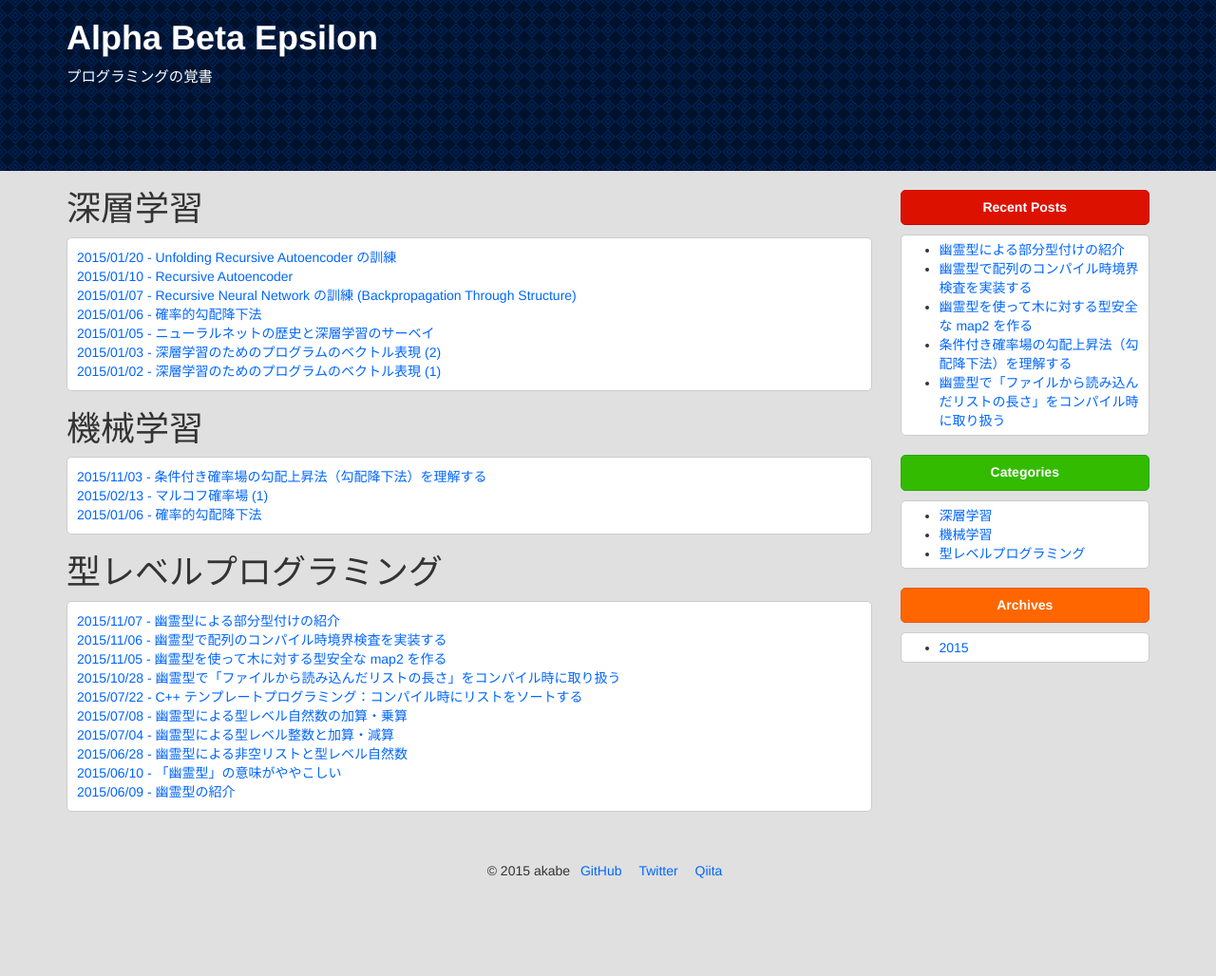
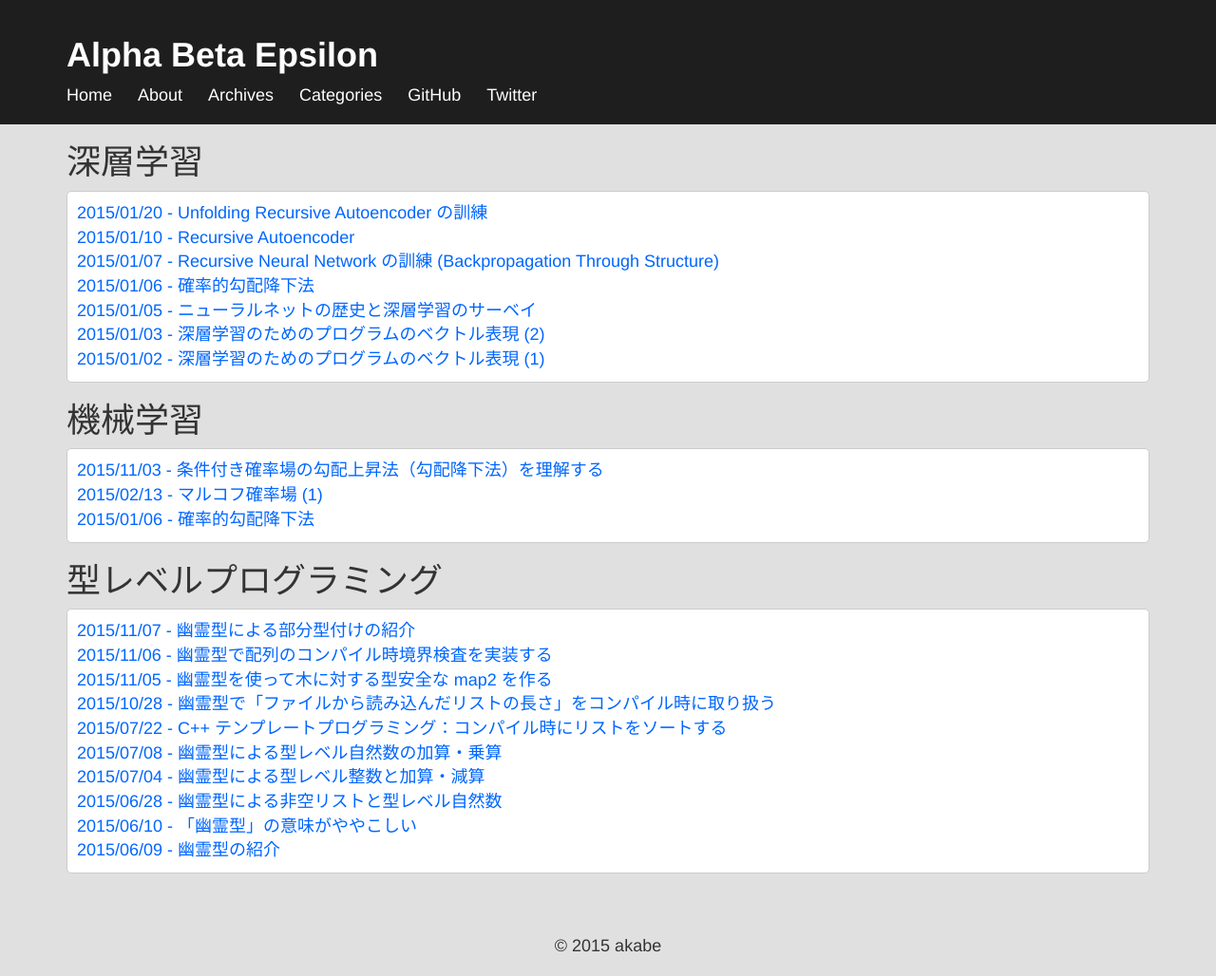
Before and after one commit to akabe/akabe.github.io, a Jekyll site: the page built from category.html, in a window 1280 px wide. Shown: the whole page at 95% size. Built offline with Jekyll 4.4.1, drawn with Linux system fonts in a browser that asks for light colours; Markdown is read by kramdown in place of the engine named in the settings; before the commit the page ends 941 px from its top, so only the background shows below that.

Commit message:
Simplify the design of my blog

```diff
--- a/_includes/footer.html
+++ b/_includes/footer.html
@@ -1,16 +1,6 @@
 <footer class="footer">
   <div class="container">
     &copy; 2015 akabe
-
-    {% if site.github_username %}
-    <a class="footer-link" href="https://github.com/{{ site.github_username }}">GitHub</a>
-    {% endif %}
-    {% if site.twitter_username %}
-    <a class="footer-link" href="https://twitter.com/{{ site.twitter_username }}">Twitter</a>
-    {% endif %}
-    {% if site.qiita_username %}
-    <a class="footer-link" href="https://qiita.com/{{ site.qiita_username }}">Qiita</a>
-    {% endif %}
   </div>
 </footer>
 
--- a/_includes/header.html
+++ b/_includes/header.html
@@ -1,6 +1,21 @@
 <header class="header">
   <div class="container">
-    <h1><a class="home-link"" href="{{ site.url }}">{{ site.title }}</a></h1>
-    <p>{{ site.description }}</p>
+    <div class="row">
+      <div class="col-md-12">
+        <h1>{{ site.title }}</h1>
+        <ul>
+          <li><a class="head-link" href="{{ site.baseurl }}/">Home</a></li>
+          <li><a class="head-link" href="{{ site.baseurl }}/about.html">About</a></li>
+          <li><a class="head-link" href="{{ site.baseurl }}/archive.html">Archives</a></li>
+          <li><a class="head-link" href="{{ site.baseurl }}/category.html">Categories</a></li>
+          {% if site.github_username %}
+          <li><a class="head-link" href="https://github.com/{{ site.github_username }}">GitHub</a></li>
+          {% endif %}
+          {% if site.twitter_username %}
+          <li><a class="head-link" href="https://twitter.com/{{ site.twitter_username }}">Twitter</a></li>
+          {% endif %}
+        </ul>
+      </div>
+    </div>
   </div>
 </header>
--- a/_includes/sidebar.html
+++ /dev/null
@@ -1,28 +0,0 @@
-<h1 class="side-title redbox" id="recent-posts">Recent Posts</h1>
-<ul class="sidebox whitebox">
-  {% for post in site.posts limit:5 %}
-  <li><a href="{{ site.baseurl}}{{ post.url }}">{{ post.title }}</a></li>
-  {% endfor %}
-</ul>
-
-<h1 class="side-title greenbox" id="categories">Categories</h1>
-<ul class="sidebox whitebox">
-  {% for category in site.categories %}
-  <li><a href="{{ site.baseurl }}/category.html#{{ category[0] }}">{{ category[0] }}</a></li>
-  {% endfor %}
-</ul>
-
-<h1 class="side-title orangebox" id="archives">Archives</h1>
-<ul class="sidebox whitebox">
-{%for post in site.posts %}
-  {% capture id %}{{ post.date | date: '%Y' }}{% endcapture %}
-  {% unless post.next %}
-      <li><a href="{{ site.baseurl }}/archive.html#{{ id }}">{{ id }}</a></li>
-  {% else %}
-    {% capture next_id %}{{ post.next.date | date: '%Y' }}{% endcapture %}
-    {% if id != next_id %}
-      <li><a href="{{ site.baseurl }}/archive.html#{{ id }}">{{ id }}</a></li>
-    {% endif %}
-  {% endunless %}
-{% endfor %}
-</ul>
--- a/_layouts/default.html
+++ b/_layouts/default.html
@@ -18,11 +18,8 @@
 
     <div class="container">
       <div class="row">
-        <div class="col-md-9">
+        <div class="col-md-12">
           {{ content }}
-        </div>
-        <div class="col-md-3 sidebar">
-          {% include sidebar.html %}
         </div>
       </div>
     </div>
--- /dev/null
+++ b/about.md
@@ -0,0 +1,47 @@
+---
+layout: default
+title: About
+---
+
+<article class="post-content whitebox">
+
+- 興味のある分野: 関数型プログラミング、数値計算、機械学習
+- 言語: OCaml, C, C++, Java, JavaScript, Perl, LaTeX, etc.
+- 連絡: `echo 65535aabe | sed 's/\([^a]*\)\(.*\)/\2.\1@gmail.com/'`
+
+# SNS
+
+- Twitter: [@ackey_65535](https://twitter.com/ackey_65535)
+- GitHub: [@akabe](https://github.com/akabe/)
+- Qiita: [@akabe](http://qiita.com/akabe)
+- Stack Overflow: [@akabe](http://stackoverflow.com/users/5467199/akabe)
+
+# Publications
+
+- Akinori Abe and Eijiro Sumii (Tohoku University).
+  Simple and Practical Linear Algebra Library Interface with Static Size Checking.
+  [Electronic Proceedings in Theoretical Computer Science](http://www.eptcs.org/).
+  (will be published soon)
+  - Extended abstract for
+    ACM SIGPLAN [ML Family](http://okmij.org/ftp/ML/ML14.html) / [OCaml Users and Developers 2014](https://ocaml.org/meetings/ocaml/2014/)
+    (affiliated with [ICFP 2014](http://icfpconference.org/icfp2014/)):
+    [PDF abstract](https://ocaml.org/meetings/ocaml/2014/ocaml2014_19.pdf).
+    [PDF slides](https://ocaml.org/meetings/ocaml/2014/abe-sumii-slides.pdf).
+  - Preliminary version (in Japanese) for
+    [JSSST Workshop on Programs and Programming Languages (PPL) 2014](http://www.fos.kuis.kyoto-u.ac.jp/ppl2014/):
+    [PDF paper]({{ site.baseurl }}/pub/ppl2014.pdf).
+    [PDF slides]({{ site.baseurl }}/pub/ppl2014-slides.pdf).
+
+# Slides
+
+- [Deep Learning: neural networks have come back!]({{ site.baseurl }}/pub/HistoryOfNeuralNetworksAndDeepLearning.pdf)
+  （ニューラルネットワークの歴史と深層学習に関するサーベイ）
+
+# Articles
+
+- [OCamlとSLAPで作る型安全ニューラルネット（と深層学習）](http://qiita.com/akabe/items/b930e94543f2fa81570f)
+  ([Qiita](http://qiita.com/) ML/Machine Learning Advent Calendar 2014)
+- [ICFP 2014 参加報告 兼 研究紹介](http://www.sf.ecei.tohoku.ac.jp/post/97294419200/icfp-2014-参加報告-兼-研究紹介)
+  （住井・松田研究室ホームページ兼ブログ）
+
+</article>
--- a/category.html
+++ b/category.html
@@ -3,7 +3,7 @@ layout: default
 ---
 
 {% for category in site.categories %}
-  <article>
+<article>
   <h1 id="{{ category[0] }}">{{ category[0] }}</h1>
   <ul class="archive-list whitebox">
     {% for post in category[1] %}
--- a/css/theme.css
+++ b/css/theme.css
@@ -1,5 +1,6 @@
 body {
   background-color: #e0e0e0;
+  font-size: 18px;
 }
 
 a, a:active {
@@ -64,8 +65,8 @@ td, th {
 /* Header */
 
 .header {
-  background: url('../img/bg.png') repeat fixed;
-  height: 180px;
+  background: #1e1e1e;
+  padding: 1em;
   color: white;
 }
 
@@ -77,25 +78,27 @@ td, th {
   font-size: 1.1em;
 }
 
-.home-link,
-.home-link:hover,
-.home-link:visited {
+.header ul {
+  margin: 0;
+  padding: 0;
+  list-style: none;
+}
+
+.header li {
+  float: left;
+  margin: 0;
+  padding: 0 1.5em 0 0;
+}
+
+.head-link,
+.head-link:hover,
+.head-link:visited {
   color: white;
   text-decoration: none;
 }
 
-/* Side */
-
-.side-title {
-  font-size: 1em;
-  font-weight: bold;
-  text-align: center;
-  padding: 10px;
-}
-
-.sidebox {
-  padding-top: 5px;
-  padding-bottom: 5px;
+.head-link:hover {
+  color: #ccccff;
 }
 
 /* Posts */
```
Also changed, not shown: img/bg.png (deleted), img/bg.svg (deleted).
